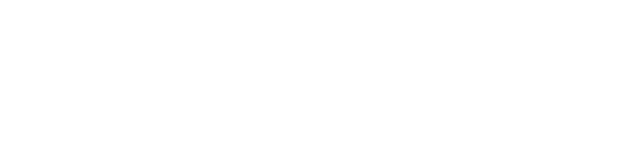
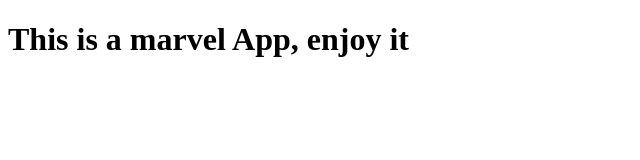
Before and after one commit to thomasdemichelle/Marvel, a plain HTML site: page index.html in a window 1280 px wide. Shown: the whole page, without its empty margins (0-640 px from the left). Drawn offline with Linux system fonts and the light colour scheme.

Commit message:
Update index.html

```diff
--- a/index.html
+++ b/index.html
@@ -7,6 +7,6 @@
     <title>Marvel App</title>
 </head>
 <body>
-
+    <h1>This is a marvel App, enjoy it</h1>
 </body>
 </html>
```
